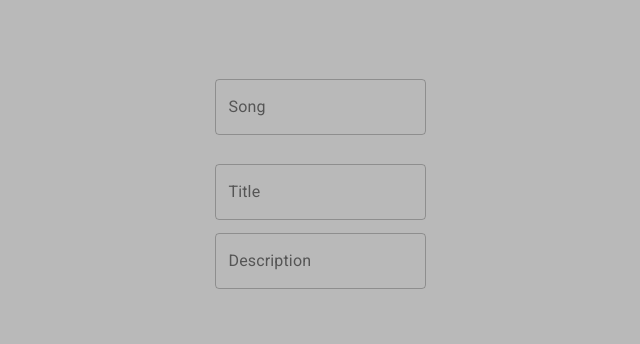
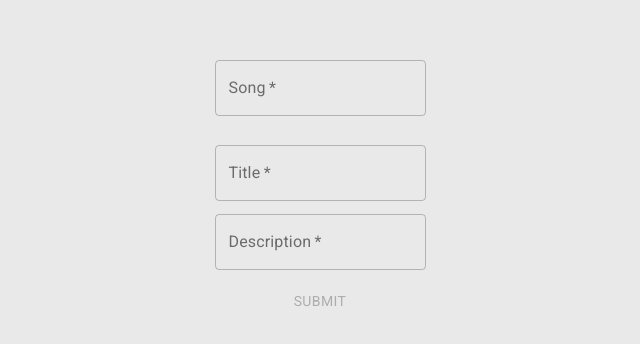
Before and after one commit to MxHonesty/muse, a React (Create React App) app in the folder muse_client/: page /form in a window 1280 px wide. Shown: the part 214-558 px from the top of the page, without its empty margins (320-960 px from the left). Built offline with nearby package versions, Linux system fonts and the light colour scheme.

Commit message:
added submit button and disabled check

```diff
--- a/muse_client/src/App.css
+++ b/muse_client/src/App.css
@@ -14,7 +14,7 @@
 }
 
 .App-header {
-  background-color: #b9b9b9;
+  background-color: #e9e9e9;
   min-height: 100vh;
   display: flex;
   flex-direction: column;
--- a/muse_client/src/components/RecommandationForm.tsx
+++ b/muse_client/src/components/RecommandationForm.tsx
@@ -1,5 +1,5 @@
-import { Component } from 'react';
-import { FormControl, TextField } from '@material-ui/core';
+import { Component, ChangeEvent } from 'react';
+import { FormControl, TextField, Button } from '@material-ui/core';
 
 import { Track } from './search/TrackListView';
 import { TrackScrollableList } from './search/TrackScrollableList';
@@ -13,7 +13,7 @@ interface FormProps {
 interface FormState {
     title: string,
     description: string,
-    track?: Track | null
+    track?: Track | null,
 }
 
 /** Recommandation Form for sending a recommandation */
@@ -26,12 +26,44 @@ export class RecommandationForm extends Component<FormProps, FormState> {
         };
 
         this.onClearSelection = this.onClearSelection.bind(this);
+        this.isSubmitDisabled = this.isSubmitDisabled.bind(this);
+        this.onTitleChange = this.onTitleChange.bind(this);
+        this.onDescriptionChange = this.onDescriptionChange.bind(this);
+    }
+
+    /** Method determines if the submit button should be disabled.
+     * Returns true if the button should be disabled.
+     * Returns false if the button should be enabled.
+     */
+    isSubmitDisabled() {
+        if (this.state.title === "")
+            return true;
+
+        if (this.state.description === '')
+            return true;
+
+        if (this.state.track === null || this.state.track === undefined)
+            return true;
+
+        return false;
     }
 
     /** Called when the current Track selection is Cleared. */
     onClearSelection() {
         this.setState({
             track: null,
+        });
+    }
+
+    onTitleChange(event: ChangeEvent<HTMLInputElement>) {
+        this.setState({
+            title: event.target.value,
+        });
+    }
+
+    onDescriptionChange(event: ChangeEvent<HTMLInputElement>) {
+        this.setState({
+            description: event.target.value,
         });
     }
 
@@ -69,11 +101,14 @@ export class RecommandationForm extends Component<FormProps, FormState> {
               </SearchBar>
             )};
 
+        const is_button_disabled = this.isSubmitDisabled();
+
         return(
             <FormControl margin={"normal"}>
                 <SearchArea/>
-                <TextField id="title-input" label="Title" variant="outlined" style={{marginBottom: '.5em', marginTop: '.5em'}}/>
-                <TextField id='desc-input' label='Description' variant="outlined" multiline style={{marginBottom: '.5em'}}/>
+                <TextField id="title-input" label="Title" variant="outlined" style={{marginBottom: '.5em', marginTop: '.5em'}} onChange={this.onTitleChange} required/>
+                <TextField id='desc-input' label='Description' variant="outlined" multiline style={{marginBottom: '.5em'}} onChange={this.onDescriptionChange} required/>
+                <Button color='primary' disabled={is_button_disabled}>Submit</Button>
             </FormControl>
         );
     }
--- a/muse_client/src/components/search/SearchBar.tsx
+++ b/muse_client/src/components/search/SearchBar.tsx
@@ -95,7 +95,7 @@ export class SearchBar extends Component<SearchBarProps, SearchBarState> {
     render() {
         return(
             <div>
-                <TextField id="outlined-basic" label="Song" variant="outlined" onChange={this.onTextChange} />
+                <TextField id="outlined-basic" label="Song" variant="outlined" onChange={this.onTextChange} required/>
                 {this.props.children ? this.props.children(this.state.data) : null}
             </div>
         );
```
